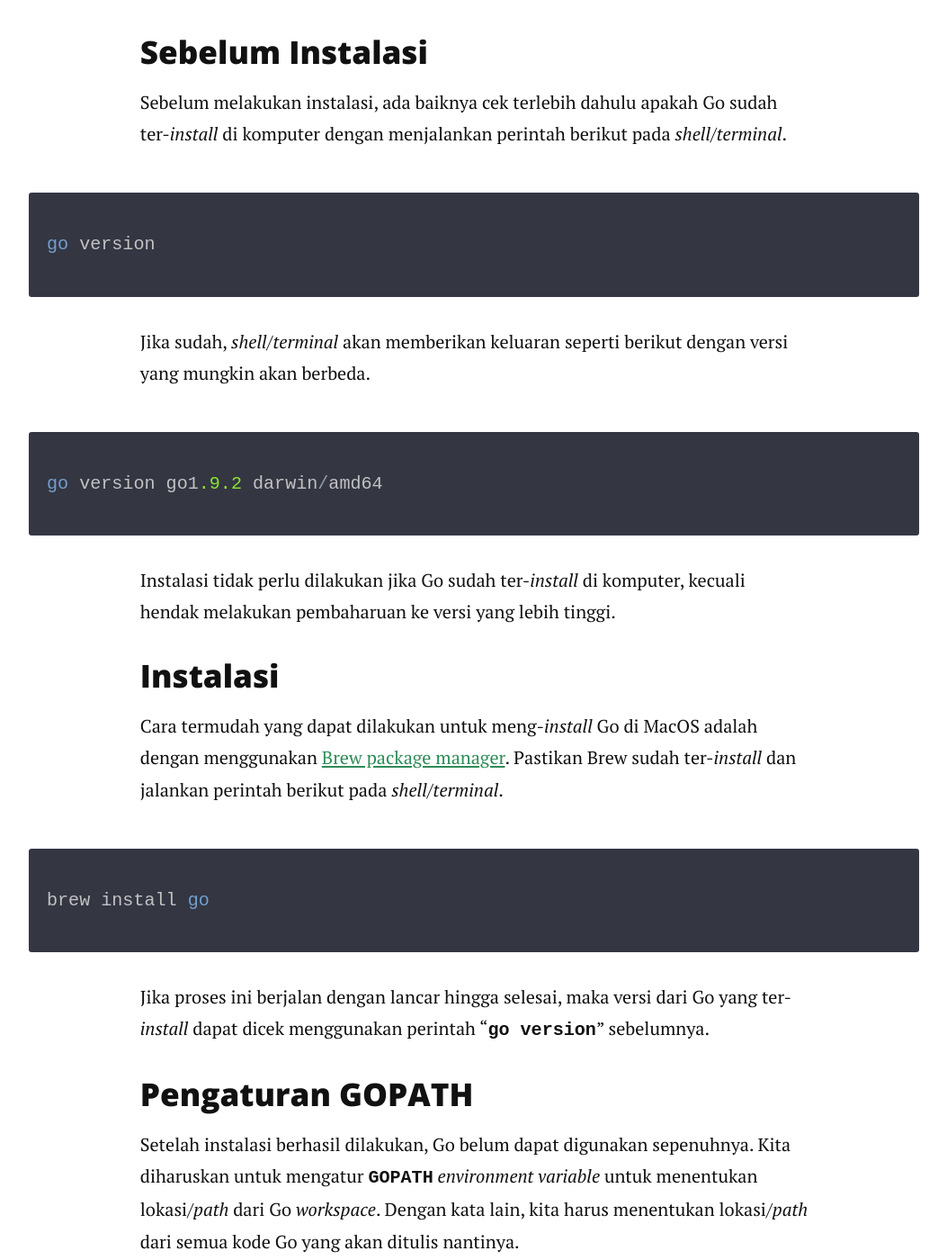
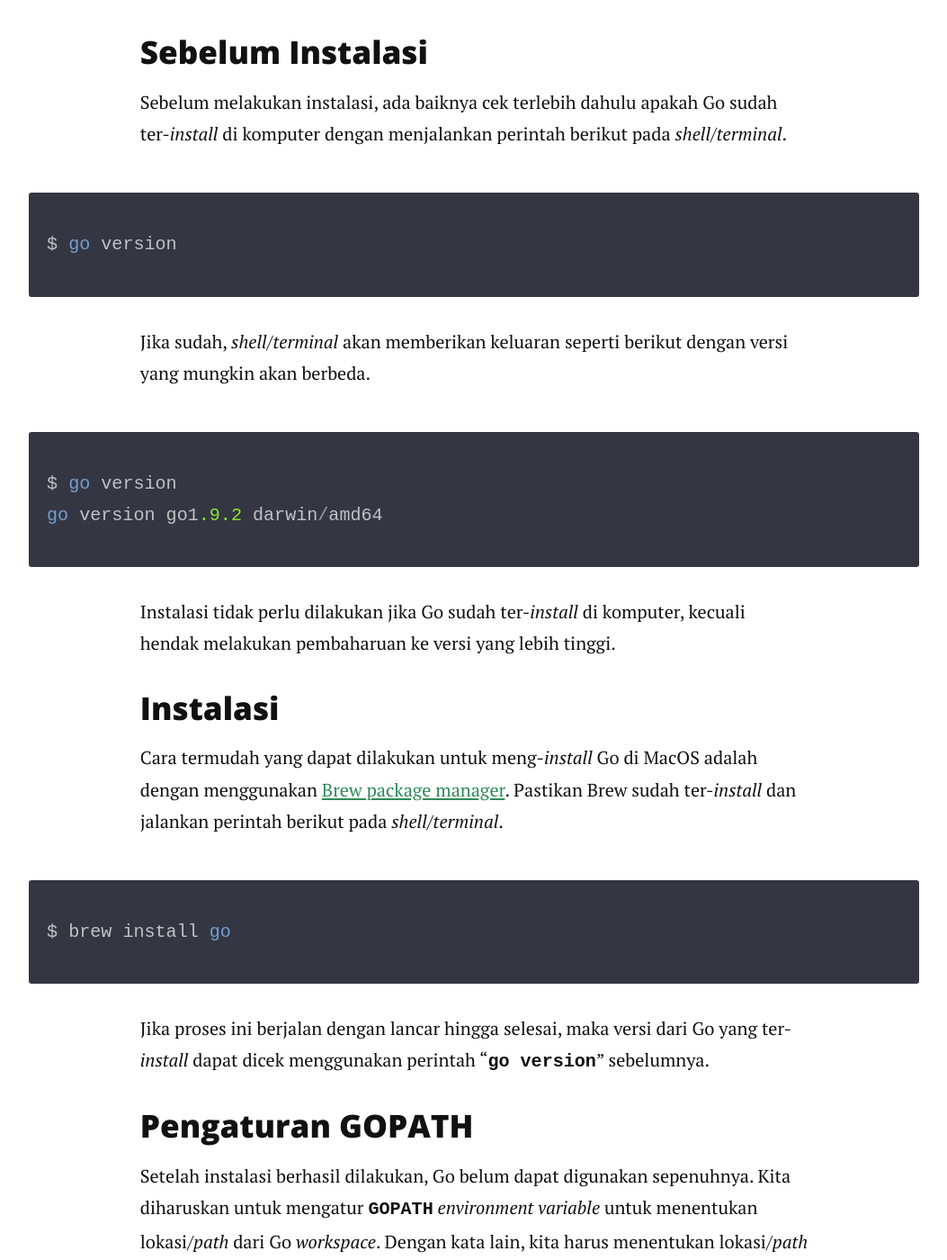
Before and after one commit to wlisrausr/wlisra.github.io, a Jekyll site: the page built from _posts/2018-01-13-go-installation-and-setup-on-macos.markdown, in a window 1280 px wide and 1400 px high, scrolled down 1000 px. Shown: the whole window at 90% size, without its empty margins (113-1166 px from the left). Built offline with Jekyll 4.4.1, drawn with Linux system fonts in a browser that asks for light colours; nearby versions of some CDN libraries; comment, search, counter and statistics services are not loaded; some of the changed text lies outside the part shown.

Commit message:
Add shell/terminal mark

```diff
--- a/_posts/2018-01-13-go-installation-and-setup-on-macos.markdown
+++ b/_posts/2018-01-13-go-installation-and-setup-on-macos.markdown
@@ -16,12 +16,13 @@ Dikarenakan niat saya untuk mempelajari bahasa ini secara mendalam, maka saya ha
 Sebelum melakukan instalasi, ada baiknya cek terlebih dahulu apakah Go sudah ter-*install* di komputer dengan menjalankan perintah berikut pada *shell/terminal*.
 
 {% highlight go %}
-go version
+$ go version
 {% endhighlight %}
 
 Jika sudah, *shell/terminal* akan memberikan keluaran seperti berikut dengan versi yang mungkin akan berbeda.
 
 {% highlight go %}
+$ go version
 go version go1.9.2 darwin/amd64
 {% endhighlight %}
 
@@ -32,7 +33,7 @@ Instalasi tidak perlu dilakukan jika Go sudah ter-*install* di komputer, kecuali
 Cara termudah yang dapat dilakukan untuk meng-*install* Go di MacOS adalah dengan menggunakan [Brew package manager](https://brew.sh/){:target="_blank"}. Pastikan Brew sudah ter-*install* dan jalankan perintah berikut pada *shell/terminal*.
 
 {% highlight go %}
-brew install go
+$ brew install go
 {% endhighlight %}
 
 Jika proses ini berjalan dengan lancar hingga selesai, maka versi dari Go yang ter-*install* dapat dicek menggunakan perintah "**`go version`**" sebelumnya.
@@ -77,9 +79,9 @@ Jika berhasil, *shell/terminal* akan memberikan keluaran dari **`PATH`** lengkap
 Tambahkan pula 3 direktori baru (**bin**, **pkg**, **src**) pada *workspace* agar kode dan lokal *packages* Go lebih rapi dan terstruktur.
 
 {% highlight go %}
-mkdir -p $GOPATH/bin
-mkdir -p $GOPATH/pkg
-mkdir -p $GOPATH/src
+$ mkdir -p $GOPATH/bin
+$ mkdir -p $GOPATH/pkg
+$ mkdir -p $GOPATH/src
 {% endhighlight %}
 
 ### Pengujian
@@ -87,7 +89,7 @@ mkdir -p $GOPATH/src
 Kita dapat memastikan apakah instalasi dan pengaturan tersebut sudah berfungsi dengan baik dengan cara meng-*install* **gotour** secara lokal. Jalankan perintah berikut pada *shell/terminal*.
 
 {% highlight go %}
-go get golang.org/x/tour/gotour
+$ go get golang.org/x/tour/gotour
 {% endhighlight %}
 
 Jika proses ini berhasil, maka kita dapat menjalankan perintah "**`gotour`**" pada *shell/terminal* dan mempelajari Go pada *browser* secara *offline*.
```
Also changed, not shown: other parts of _posts/2018-01-13-go-installation-and-setup-on-macos.markdown (+4 -3 lines).
